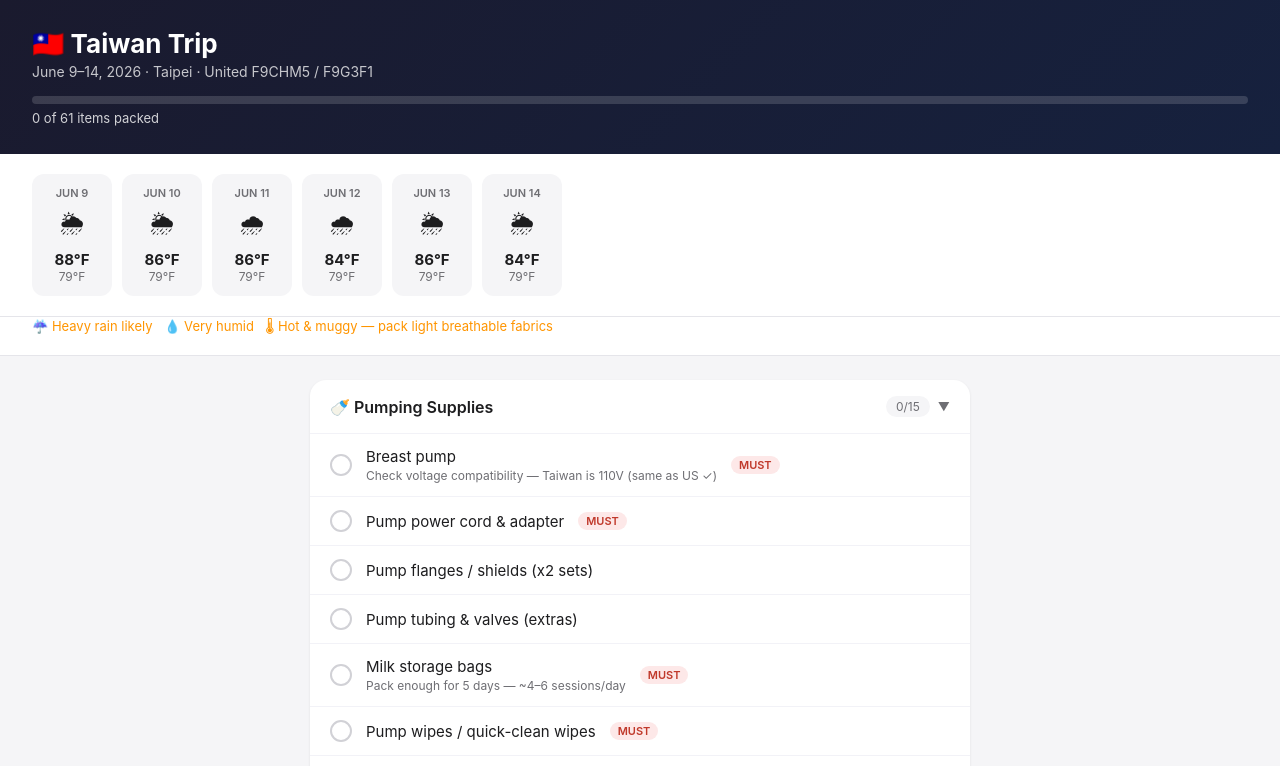
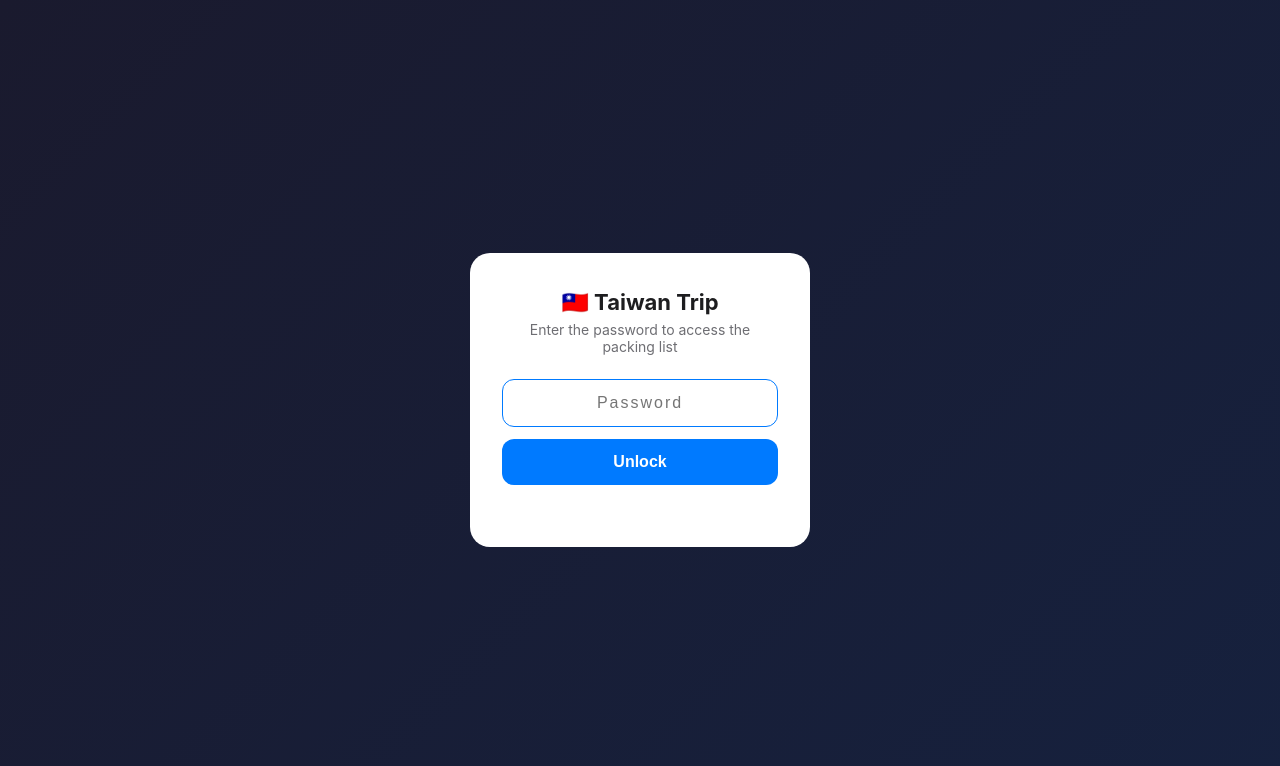
Before and after one commit to chuynh91/taiwan-trip, a plain HTML site: page index.html in a window 1280 px wide. Shown: the top 766 px of the page. Drawn offline with Linux system fonts and the light colour scheme.

Commit message:
add password gate

```diff
--- a/index.html
+++ b/index.html
@@ -6,6 +6,19 @@
 <title>🇹🇼 Taiwan Trip – Jun 9–14</title>
 <style>
   * { box-sizing: border-box; margin: 0; padding: 0; }
+
+  #gate { position: fixed; inset: 0; background: linear-gradient(135deg, #1a1a2e, #16213e); display: flex; align-items: center; justify-content: center; z-index: 9999; }
+  #gate.hidden { display: none; }
+  .gate-box { background: white; border-radius: 20px; padding: 36px 32px; width: 90%; max-width: 340px; text-align: center; }
+  .gate-box h2 { font-size: 22px; margin-bottom: 6px; }
+  .gate-box p { font-size: 14px; color: #6e6e73; margin-bottom: 24px; }
+  .gate-box input { width: 100%; padding: 14px 16px; border: 1.5px solid #d1d1d6; border-radius: 12px; font-size: 16px; text-align: center; letter-spacing: 2px; outline: none; margin-bottom: 12px; }
+  .gate-box input:focus { border-color: #007aff; }
+  .gate-box input.error { border-color: #ff3b30; animation: shake 0.3s; }
+  .gate-btn { width: 100%; padding: 14px; background: #007aff; color: white; border: none; border-radius: 12px; font-size: 16px; font-weight: 600; cursor: pointer; }
+  .gate-btn:hover { background: #0066d6; }
+  .gate-error { color: #ff3b30; font-size: 13px; margin-top: 8px; min-height: 18px; }
+  @keyframes shake { 0%,100%{transform:translateX(0)} 25%{transform:translateX(-6px)} 75%{transform:translateX(6px)} }
   body { font-family: -apple-system, BlinkMacSystemFont, 'Segoe UI', sans-serif; background: #f5f5f7; color: #1d1d1f; }
   header { background: linear-gradient(135deg, #1a1a2e, #16213e); color: white; padding: 28px 32px; }
   header h1 { font-size: 26px; font-weight: 700; }
@@ -54,6 +67,16 @@
 </style>
 </head>
 <body>
+
+<div id="gate">
+  <div class="gate-box">
+    <h2>🇹🇼 Taiwan Trip</h2>
+    <p>Enter the password to access the packing list</p>
+    <input type="password" id="pwInput" placeholder="Password" onkeydown="if(event.key==='Enter')checkPw()" autofocus />
+    <button class="gate-btn" onclick="checkPw()">Unlock</button>
+    <div class="gate-error" id="pwError"></div>
+  </div>
+</div>
 
 <header>
   <h1>🇹🇼 Taiwan Trip</h1>
@@ -306,6 +329,30 @@
     updateAll();
   }
 
+  // Password gate
+  const PW = 'huynh';
+  const AUTH_KEY = 'taiwan-auth';
+
+  function checkPw() {
+    const input = document.getElementById('pwInput');
+    const error = document.getElementById('pwError');
+    if (input.value === PW) {
+      localStorage.setItem(AUTH_KEY, '1');
+      document.getElementById('gate').classList.add('hidden');
+      input.classList.remove('error');
+      error.textContent = '';
+    } else {
+      input.classList.add('error');
+      error.textContent = 'Incorrect password — try again';
+      input.value = '';
+      setTimeout(() => input.classList.remove('error'), 400);
+    }
+  }
+
+  if (localStorage.getItem(AUTH_KEY) === '1') {
+    document.getElementById('gate').classList.add('hidden');
+  }
+
   applyBits(loadState());
   updateAll();
 </script>
```
Also changed, not shown: packing-list.html (+47 -0 lines).
